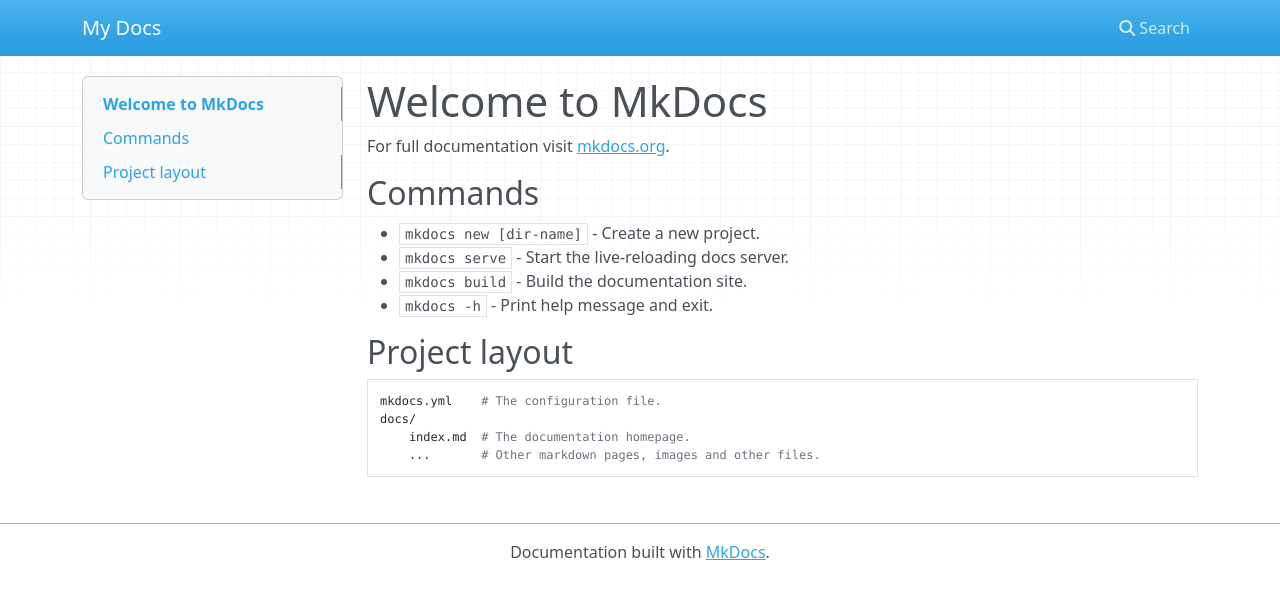
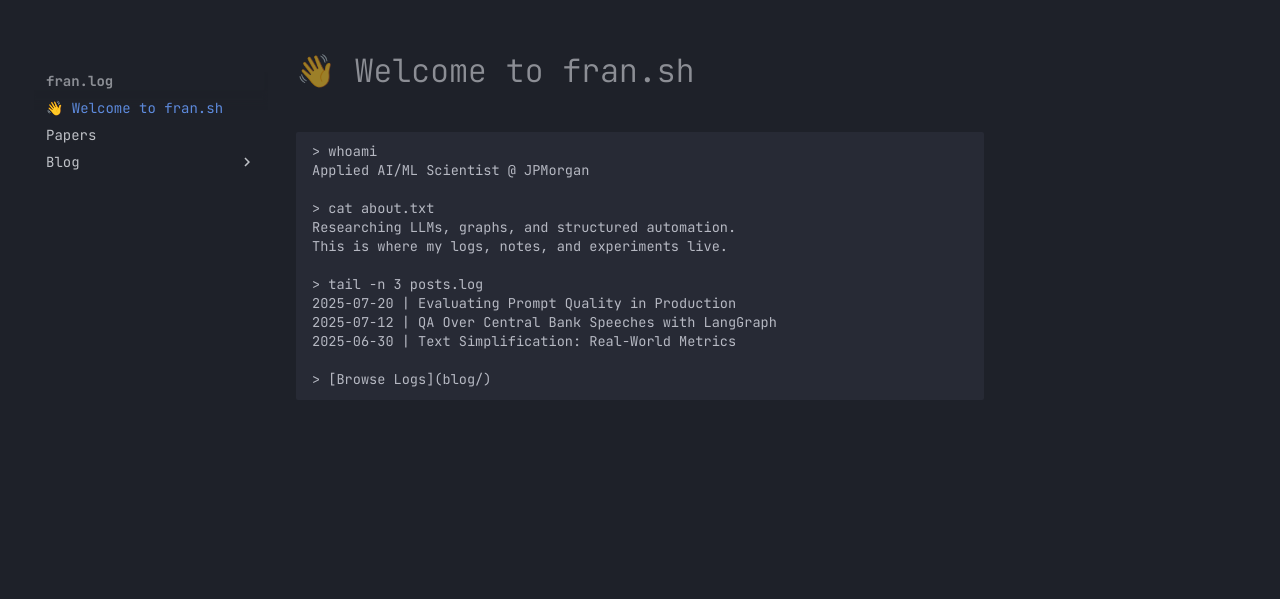
Before and after one commit to fsilavong/fsilavong.github.io, an MkDocs documentation site: the page built from docs/index.md, in a window 1280 px wide. Shown: the top 599 px of the page. Built offline with MkDocs 1.6.1 and Material for MkDocs 9.7.7, drawn with Linux system fonts in a browser that asks for light colours; nearby versions of some CDN libraries.

Commit message:
css change

````diff
--- a/blog/mkdocs.yml
+++ /dev/null
@@ -1 +0,0 @@
-site_name: My Docs
--- a/docs/index.md
+++ b/docs/index.md
@@ -1,17 +1,17 @@
-# Welcome to MkDocs
+# 👋 Welcome to fran.sh
 
-For full documentation visit [mkdocs.org](https://www.mkdocs.org).
+```bash
+> whoami
+Applied AI/ML Scientist @ JPMorgan
 
-## Commands
+> cat about.txt
+Researching LLMs, graphs, and structured automation.
+This is where my logs, notes, and experiments live.
 
-* `mkdocs new [dir-name]` - Create a new project.
-* `mkdocs serve` - Start the live-reloading docs server.
-* `mkdocs build` - Build the documentation site.
-* `mkdocs -h` - Print help message and exit.
+> tail -n 3 posts.log
+2025-07-20 | Evaluating Prompt Quality in Production
+2025-07-12 | QA Over Central Bank Speeches with LangGraph
+2025-06-30 | Text Simplification: Real-World Metrics
 
-## Project layout
-
-    mkdocs.yml    # The configuration file.
-    docs/
-        index.md  # The documentation homepage.
-        ...       # Other markdown pages, images and other files.
+> [Browse Logs](blog/)
+```
--- /dev/null
+++ b/docs/publication.md
@@ -0,0 +1,3 @@
+# Papers
+
+# Patents
--- /dev/null
+++ b/docs/stylesheets/terminal.css
@@ -0,0 +1,7 @@
+.md-header {
+    display: none !important;
+}
+
+.md-footer {
+    display: none !important;
+}
--- a/mkdocs.yml
+++ b/mkdocs.yml
@@ -1 +1,17 @@
-site_name: My Docs
+site_name: fran.log
+site_url: https://fsilavong.github.io/
+theme:
+  name: material
+  palette:
+    primary: black
+    scheme: slate
+    accent: lime
+  font:
+    text: JetBrains Mono
+    code: JetBrains Mono
+  features:
+    - navigation.instant
+plugins:
+  - blog
+extra_css:
+  - stylesheets/terminal.css
--- a/pyproject.toml
+++ b/pyproject.toml
@@ -1,5 +1,5 @@
 [project]
-name = "blog"
+name = "fsilavong-github-io"
 version = "0.1.0"
 description = "Add your description here"
 readme = "README.md"
````
Also changed, not shown: blog/docs/index.md (deleted, +0 -17 lines), docs/blog/index.md (added, +1 -0 lines), docs/blog/test.md (added), 1 other file.
